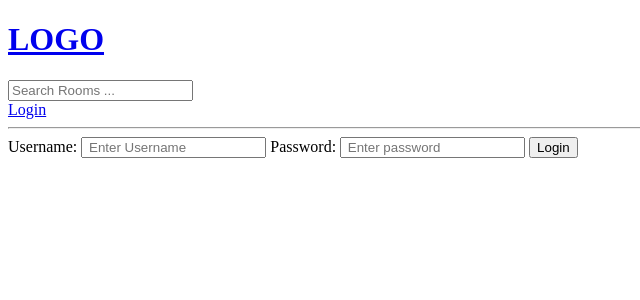
After one commit to umutesililiane/Django_studybud, a Django app: page /login/ in a window 1280 px wide. The commit adds this page. Shown: the top 300 px of the page, without its empty margins (0-640 px from the left). Run offline with Django 4.2, Linux system fonts and the light colour scheme.

Commit message:
User Login

```diff
--- /dev/null
+++ b/base/templates/base/login_register.html
@@ -0,0 +1,17 @@
+{% extends 'main.html'%} {% block content %}
+
+<div>
+  <form method="POST" action="">
+    {% csrf_token %}
+
+    <label>Username:</label>
+    <input type="text" name="username" placeholder=" Enter Username" />
+
+    <label>Password:</label>
+    <input type="password" name="password" placeholder=" Enter password" />
+
+    <input type="submit" value="Login" />
+  </form>
+</div>
+
+{% endblock content %}
--- a/base/urls.py
+++ b/base/urls.py
@@ -2,9 +2,11 @@ from django.urls import path
 from . import views
 
 urlpatterns = [
+    path('login/', views.loginPage, name="login"),
     path('', views.home, name="home"),
     path('room/<str:pk>/', views.room, name="room"),
     path('create-room/', views.createRoom, name= "create-room"),
     path('update-room/<str:pk>/', views.updateRoom, name= "update-room"),
-     path('delete-room/<str:pk>/', views.deleteRoom, name= "delete-room")
+    path('delete-room/<str:pk>/', views.deleteRoom, name= "delete-room")
+
 ]
--- a/base/views.py
+++ b/base/views.py
@@ -1,5 +1,6 @@
 from django.shortcuts import render, redirect
 from django.db.models import Q
+from django.contrib.auth.models import User
 from .models import Room, Topic
 from .forms import RoomForm
 
@@ -10,6 +11,12 @@ from .forms import RoomForm
 #     {'id': 2, 'name':'Design with me'},
 #     {'id': 3, 'name':'Frontend developers'},
 # ]
+
+def loginPage(request):
+
+
+       context = {}
+       return render(request, 'base/login_register.html',context)
 
 def home(request):
     # return HttpResponse(' Home page')
--- a/templates/navbar.html
+++ b/templates/navbar.html
@@ -1,10 +1,9 @@
 <a href="/">
-    <h1>LOGO</h1>
+  <h1>LOGO</h1>
 </a>
 
-
 <form method="GET" action="{% url 'home'%}">
-    <input type="text" name="q" placeholder="Search Rooms ..." />
+  <input type="text" name="q" placeholder="Search Rooms ..." />
 </form>
-
-<hr>
+<a href="{% url 'login'%}">Login</a>
+<hr />
```
Also changed, not shown: db.sqlite3.
